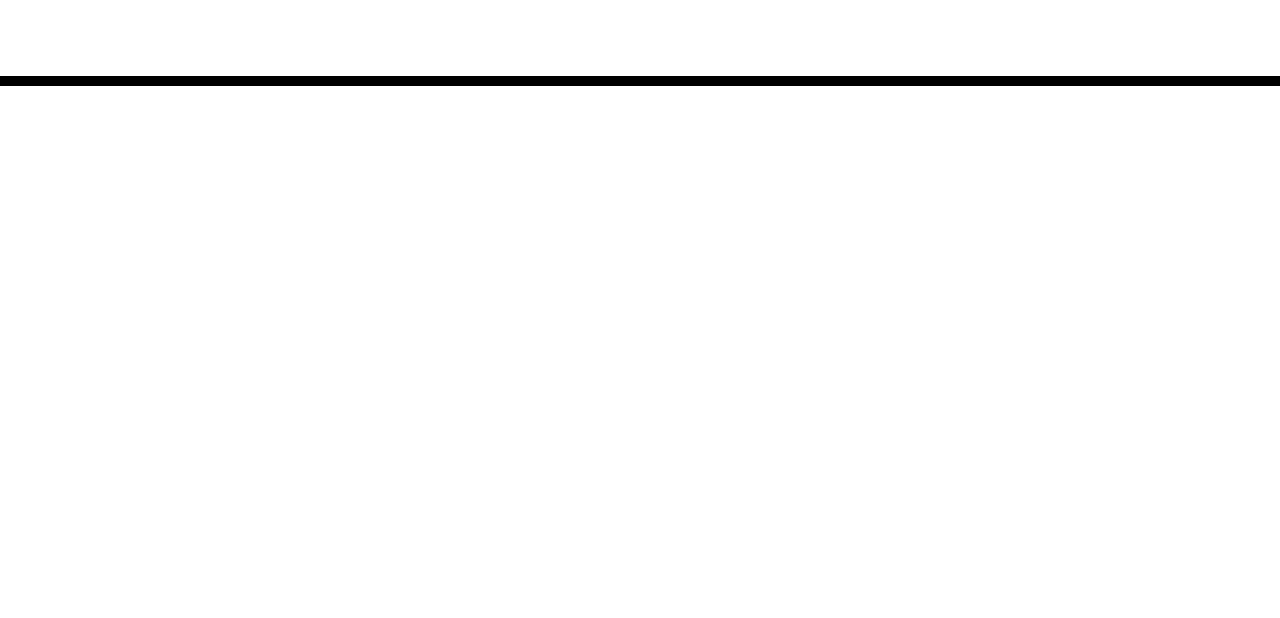
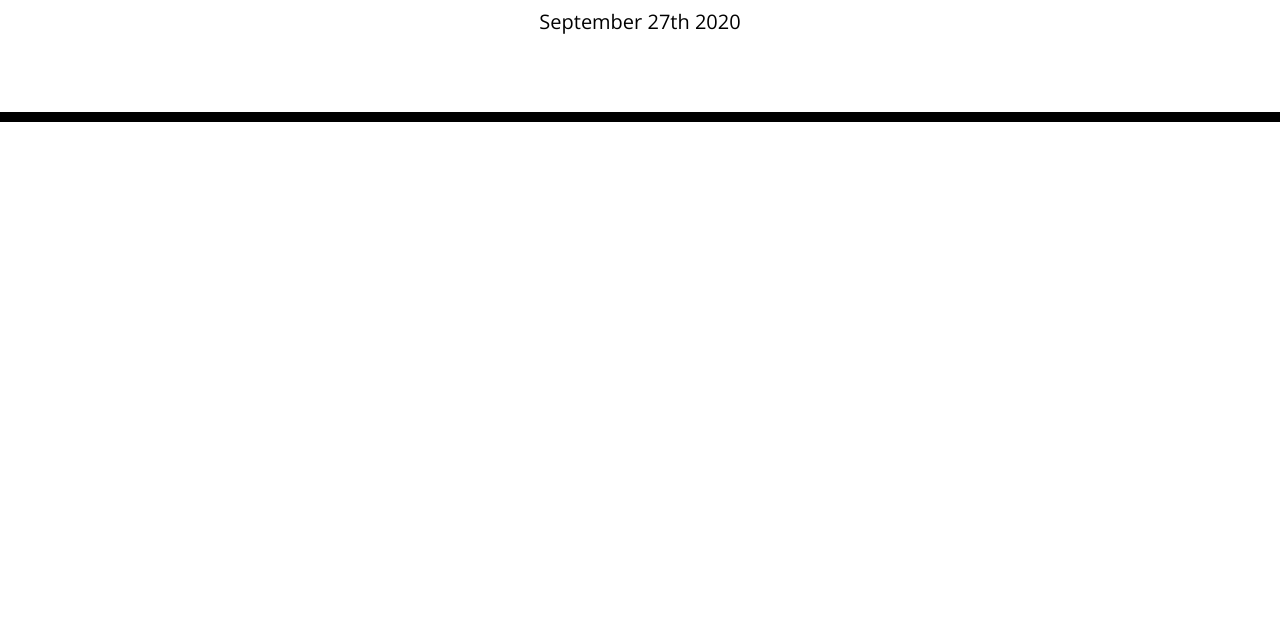
Before and after one commit to zeroshii/Work-Day-Scheduler, a plain HTML site: page index.html in a window 1280 px wide. Shown: the part 182-800 px from the top of the page. Drawn offline with nearby package versions, Linux system fonts and the light colour scheme.

Commit message:
Moment js for current date

```diff
--- a/index.html
+++ b/index.html
@@ -29,10 +29,27 @@
       <p id="currentDay" class="lead"></p>
     </header>
     <div class="container">
-      <!-- Timeblocks go here -->
-    </div>
+
+
+
+
 
     <script src="https://code.jquery.com/jquery-3.4.1.min.js"></script>
     <script src="https://cdnjs.cloudflare.com/ajax/libs/moment.js/2.24.0/moment.min.js"></script>
+    <script src="https://cdn.jsdelivr.net/npm/moment@2.29.0/moment.min.js"></script>
+    <script>
+
+      var date = moment().format('MMMM Do YYYY')
+
+
+      function test() {
+           document.getElementById("currentDay").innerHTML = date;
+      }
+      test()
+
+
+    </script>
+
+
   </body>
 </html>
```
